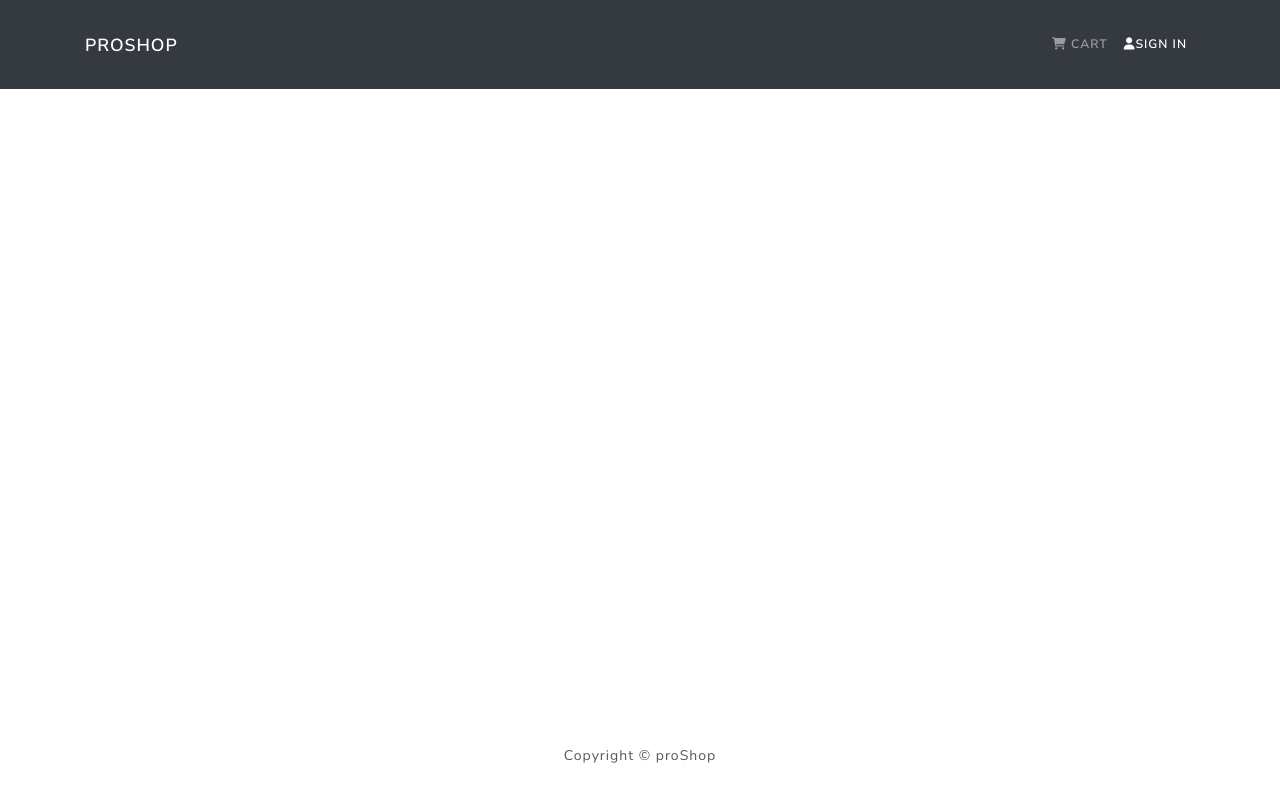
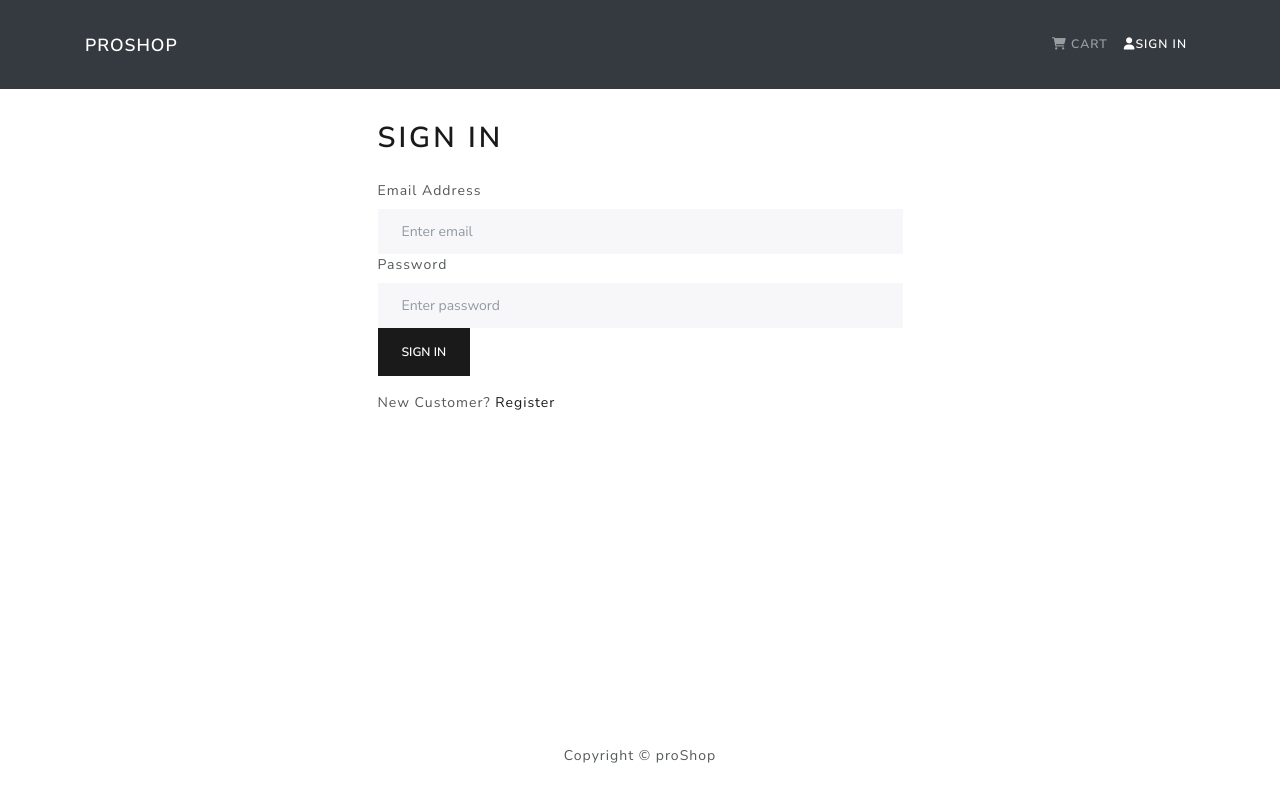
Before and after one commit to GraceYou500/Mern-stack-project-ProShop, a React (Create React App) app in the folder frontend/: page /login in a window 1280 px wide. Built offline with nearby package versions, Linux system fonts and the light colour scheme.

Commit message:
login screen

```diff
--- a/frontend/src/App.js
+++ b/frontend/src/App.js
@@ -6,6 +6,7 @@
 import HomeScreen from './screens/HomeScreen';
 import ProductScreen from './screens/ProductScreen';
 import CartScreen from './screens/CartScreen';
+import LoginScreen from './screens/LoginScreen';
 
 function App() {
   return (
@@ -17,7 +18,7 @@
             <Route path='/' element={<HomeScreen />} exact />
             <Route path='/product/:id' element={<ProductScreen />} />
             <Route path='/cart/' element={<CartScreen />} />
-            <Route path='/cart/:id' element={<CartScreen />} />
+            <Route path='/login' element={<LoginScreen />} />
           </Routes>
         </Container>
       </main>
--- a/frontend/src/actions/userActions.js
+++ b/frontend/src/actions/userActions.js
@@ -39,7 +39,7 @@
   }
 };
 
-fetch.post('/api', {
-  headers: ',,,,',
-  body: JSON.stringify({ email, password }),
-});
+// fetch.post('/api', {
+//   headers: ',,,,',
+//   body: JSON.stringify({ email, password }),
+// });
--- /dev/null
+++ b/frontend/src/components/FormContainer.js
@@ -0,0 +1,16 @@
+import React from 'react';
+import { Container, Row, Col } from 'react-bootstrap';
+
+const FormContainer = ({ children }) => {
+  return (
+    <Container>
+      <Row className='justify-content-md-center'>
+        <Col xs={12} md={6}>
+          {children}
+        </Col>
+      </Row>
+    </Container>
+  );
+};
+
+export default FormContainer;
--- a/frontend/src/screens/CartScreen.js
+++ b/frontend/src/screens/CartScreen.js
@@ -17,10 +17,11 @@
   const params = useParams();
   const navigate = useNavigate();
   const location = useLocation();
-  console.log('cart screen', params, location);
+  console.log('cart screen', location);
 
   const productId = params.id;
   const qty = location.search ? Number(location.search.split('=')[1]) : 1;
+  console.log('location.search--------------------', location.search);
 
   const dispatch = useDispatch();
 
--- /dev/null
+++ b/frontend/src/screens/LoginScreen.js
@@ -0,0 +1,74 @@
+import React, { useState, useEffect } from 'react';
+import { Link, useLocation, useNavigate } from 'react-router-dom';
+import { Form, Button, Row, Col } from 'react-bootstrap';
+import { useDispatch, useSelector } from 'react-redux';
+import Message from '../components/Message';
+import Loader from '../components/Loader';
+import { login } from '../actions/userActions';
+import FormContainer from '../components/FormContainer';
+
+const LoginScreen = () => {
+  const [email, setEmail] = useState('');
+  const [password, setPassword] = useState('');
+  const location = useLocation();
+  const navigate = useNavigate();
+  const dispatch = useDispatch();
+  const userLogin = useSelector((state) => state.userLogin);
+  const { loading, error, userInfo } = userLogin;
+  const redirect = location.search ? location.search.split('=')[1] : '/';
+
+  useEffect(() => {
+    if (userInfo) {
+      navigate(redirect);
+    }
+  }, [navigate, userInfo, redirect]);
+
+  const submitHandler = (e) => {
+    e.preventDefault();
+
+    // DISPATCH LOGIN
+    dispatch(login(email, password));
+  };
+  return (
+    <FormContainer>
+      <h1>Sign In</h1>
+      {error && <Message variant='danger'>{error}</Message>}
+      {loading && <Loader />}
+      <Form onSubmit={submitHandler}>
+        <Form.Group controlId='email'>
+          <Form.Label>Email Address</Form.Label>
+          <Form.Control
+            type='email'
+            placeholder='Enter email'
+            value={email}
+            onChange={(e) => setEmail(e.target.value)}
+          ></Form.Control>
+        </Form.Group>
+
+        <Form.Group controlId='password'>
+          <Form.Label>Password</Form.Label>
+          <Form.Control
+            type='password'
+            placeholder='Enter password'
+            value={password}
+            onChange={(e) => setPassword(e.target.value)}
+          ></Form.Control>
+        </Form.Group>
+        <Button type='submit' variant='primary'>
+          Sign In
+        </Button>
+      </Form>
+
+      <Row className='py-3'>
+        <Col>
+          New Customer?{' '}
+          <Link to={redirect ? `/register?redirect=${redirect}` : '/register'}>
+            Register
+          </Link>
+        </Col>
+      </Row>
+    </FormContainer>
+  );
+};
+
+export default LoginScreen;
```
